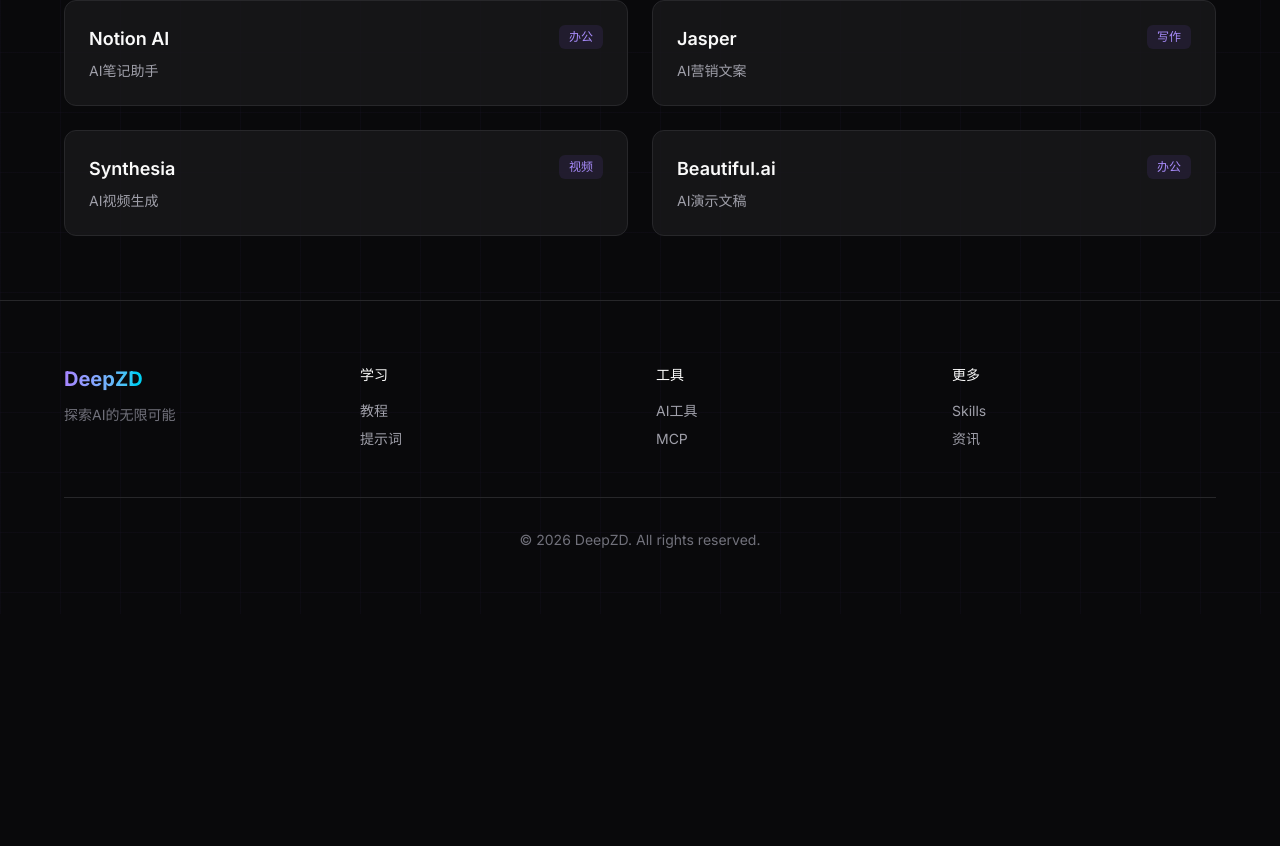
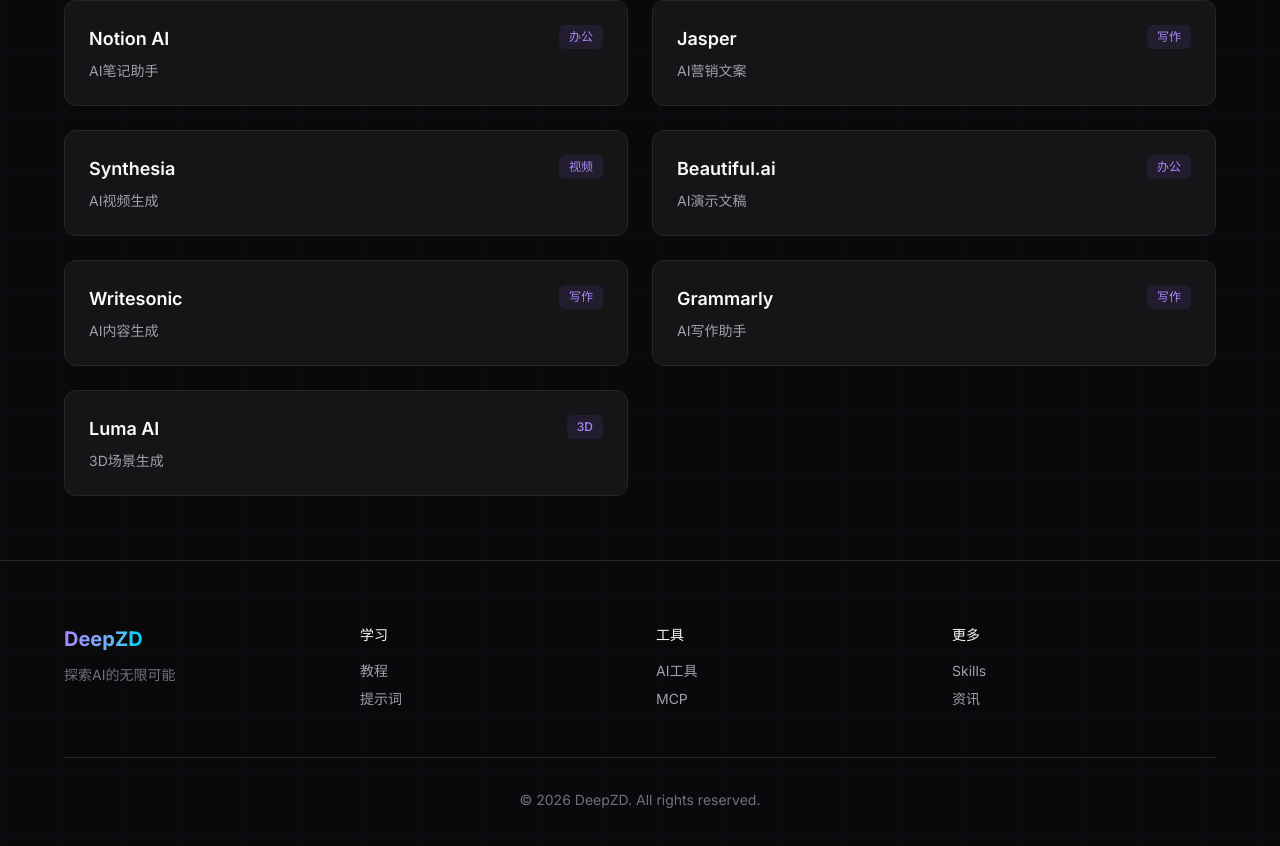
Before and after one commit to uncle-light/deepzd, a Next.js app: page /tools in a window 1280 px wide. Shown: the part 2048-2894 px from the top of the page. Before the commit the page ends 2662 px from the top, so only its background shows below. Built offline with nearby package versions, Linux system fonts and the light colour scheme.

Commit message:
feat: 扩充工具到34个

```diff
--- a/src/app/data/tools.ts
+++ b/src/app/data/tools.ts
@@ -226,4 +226,25 @@
     category: "办公",
     url: "https://beautiful.ai"
   },
+  {
+    slug: "writesonic",
+    name: "Writesonic",
+    desc: "AI内容生成",
+    category: "写作",
+    url: "https://writesonic.com"
+  },
+  {
+    slug: "grammarly",
+    name: "Grammarly",
+    desc: "AI写作助手",
+    category: "写作",
+    url: "https://grammarly.com"
+  },
+  {
+    slug: "luma",
+    name: "Luma AI",
+    desc: "3D场景生成",
+    category: "3D",
+    url: "https://lumalabs.ai"
+  },
 ];
```
